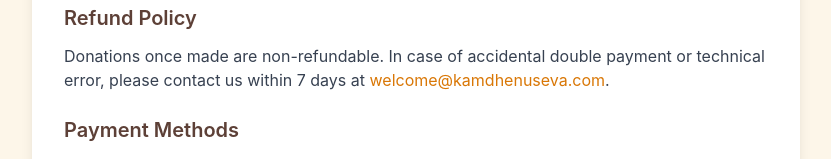
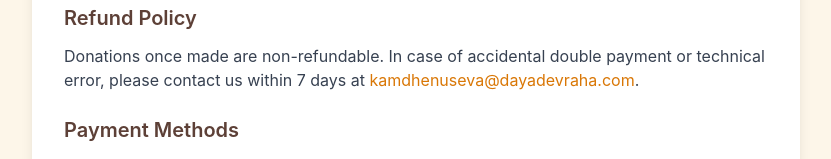
Before and after one commit to daya-admin/savecows-landing, a Next.js app: page /legal/donation in a window 1280 px wide. Shown: the part 560-719 px from the top of the page, without its empty margins (224-1055 px from the left). Built offline with nearby package versions, Linux system fonts and the light colour scheme.

Commit message:
fix: update email to kamdhenuseva@dayadevraha.com in policies

```diff
--- a/app/legal/donation/page.tsx
+++ b/app/legal/donation/page.tsx
@@ -35,8 +35,8 @@ export default function DonationPolicy() {
           <p>
             Donations once made are non-refundable. In case of accidental double payment
             or technical error, please contact us within 7 days at{' '}
-            <a href="mailto:welcome@kamdhenuseva.com" className="text-terracotta hover:underline">
-              welcome@kamdhenuseva.com
+            <a href="mailto:kamdhenuseva@dayadevraha.com" className="text-terracotta hover:underline">
+              kamdhenuseva@dayadevraha.com
             </a>.
           </p>
 
--- a/app/legal/privacy/page.tsx
+++ b/app/legal/privacy/page.tsx
@@ -39,8 +39,8 @@ export default function PrivacyPolicy() {
           <h2 className="text-xl font-semibold text-earth-brown mt-6 mb-3">Contact Us</h2>
           <p>
             For any privacy-related questions, please contact us at:{' '}
-            <a href="mailto:welcome@kamdhenuseva.com" className="text-terracotta hover:underline">
-              welcome@kamdhenuseva.com
+            <a href="mailto:kamdhenuseva@dayadevraha.com" className="text-terracotta hover:underline">
+              kamdhenuseva@dayadevraha.com
             </a>
           </p>
         </div>
```
